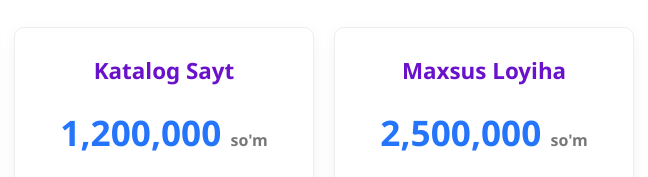
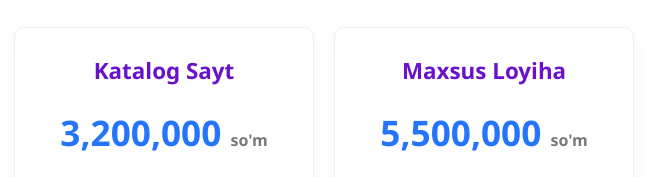
Before and after one commit to ShukurulloM/reklama-sayt, a plain HTML site: page index.html in a window 1280 px wide. Shown: the part 808-985 px from the top of the page, 476-1124 px from the left. Drawn offline with Linux system fonts and the light colour scheme.

Commit message:
salom commit

```diff
--- a/index.html
+++ b/index.html
@@ -348,7 +348,7 @@
 
                     <div class="pricing-card">
                         <h3>Katalog Sayt</h3>
-                        <div class="price">1,200,000 <span>so'm</span></div>
+                        <div class="price">3,200,000 <span>so'm</span></div>
                         <ul class="benefits">
                             <li>5-10 sahifa</li>
                             <li>Mahsulotlar katalogi</li>
@@ -361,7 +361,7 @@
 
                     <div class="pricing-card">
                         <h3>Maxsus Loyiha</h3>
-                        <div class="price">2,500,000 <span>so'm</span></div>
+                        <div class="price">5,500,000 <span>so'm</span></div>
                         <ul class="benefits">
                             <li>Cheksiz sahifalar</li>
                             <li>Maxsus funksiyalar</li>
```
